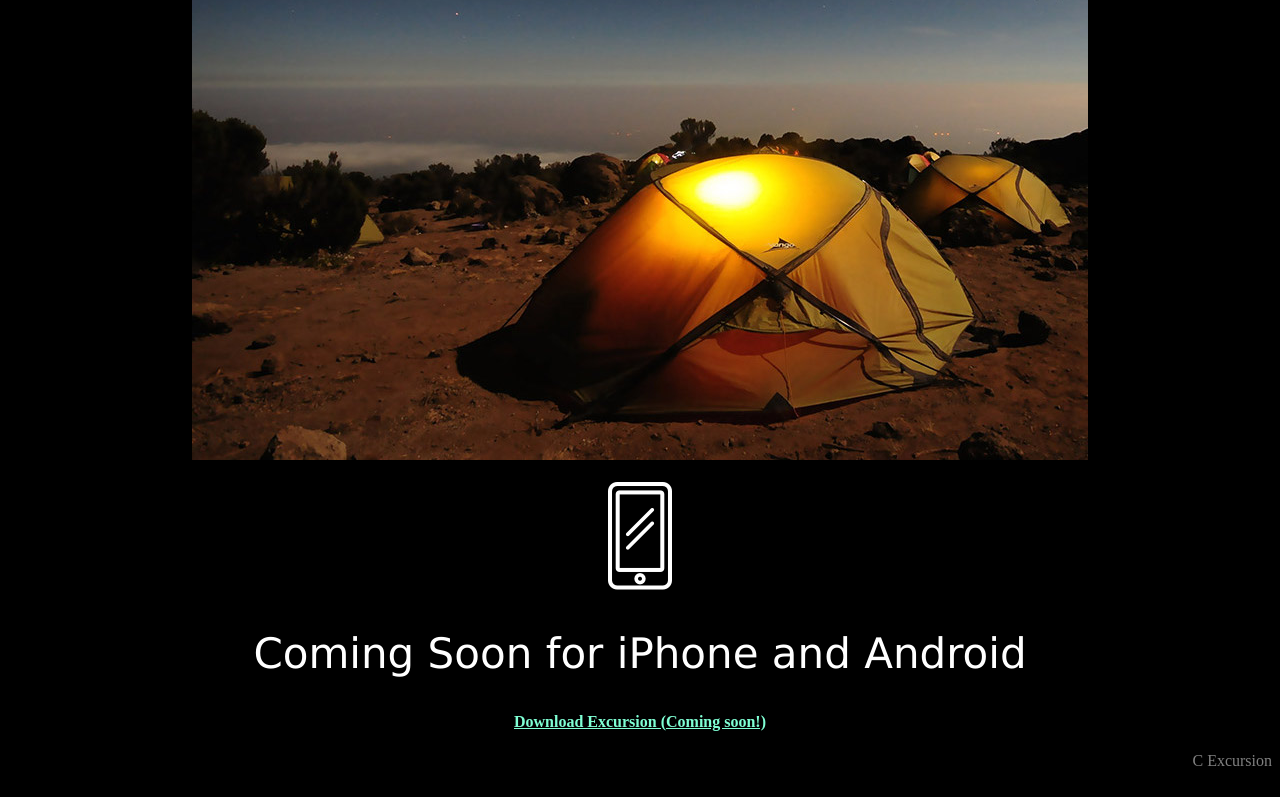
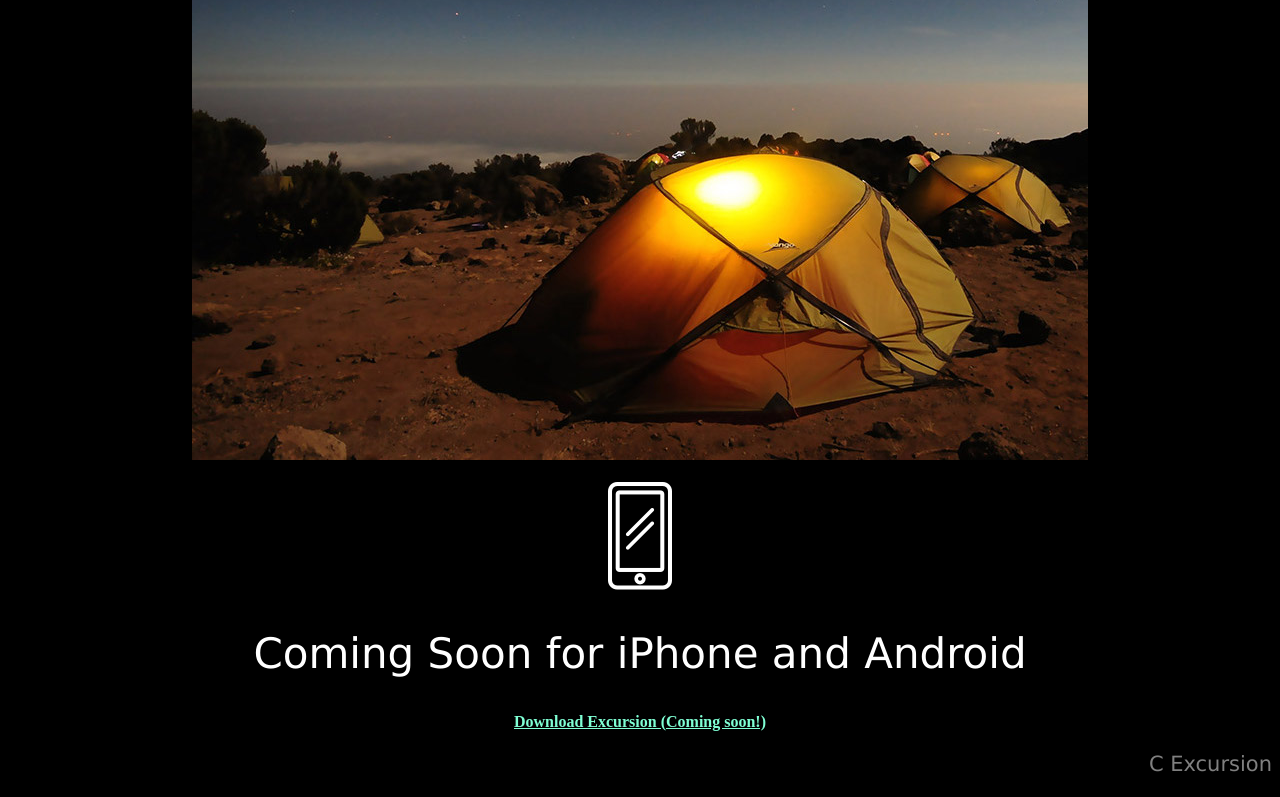
Before and after one commit to BlueYennMonster/excursion, a plain HTML site: page index.html in a window 1280 px wide. Shown: the part 549-1346 px from the top of the page. Drawn offline with Linux system fonts and the light colour scheme.

Commit message:
Footer css added.

```diff
--- a/resources/css/style.css
+++ b/resources/css/style.css
@@ -23,7 +23,7 @@ h2 {
   color: white;
 }
 
-h3 {
+h3, p {
 	font-family: Verdana;
 	font-size: 21px;
 	color: gray;
@@ -31,5 +31,4 @@ h3 {
 
 p {
 	text-align: right;
-	color: gray;
 }
```
